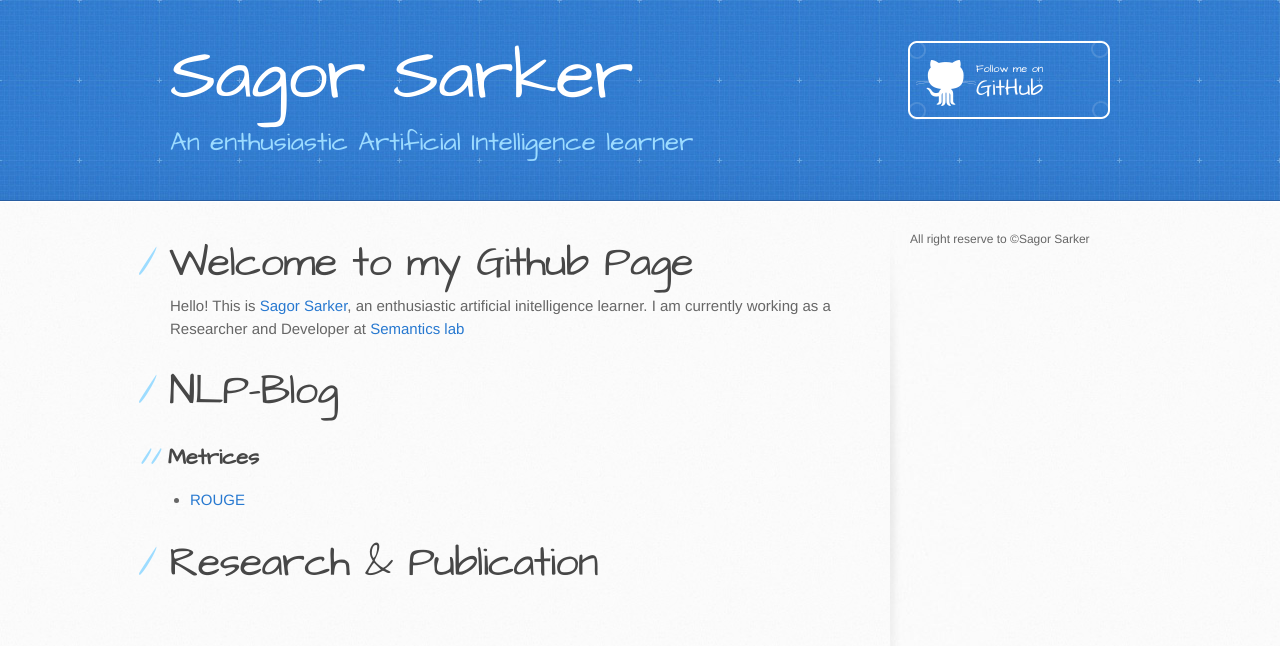
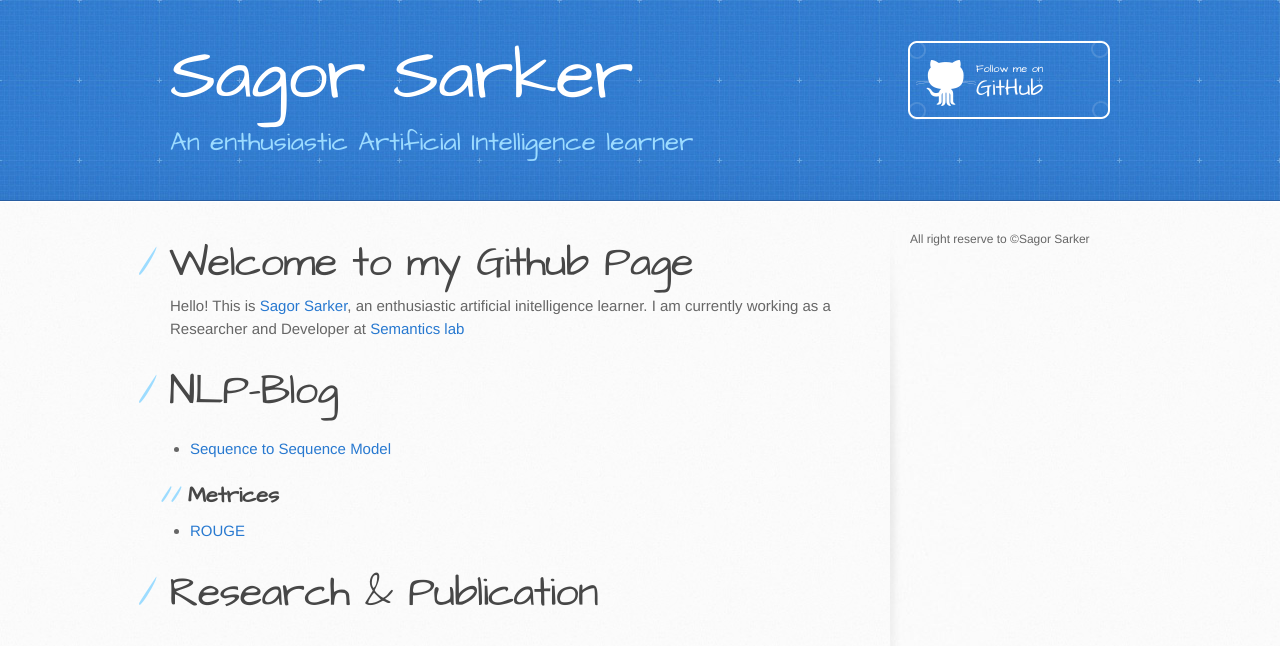
Before and after one commit to sagorbrur/sagorbrur.github.io, a Jekyll site: the page built from index.md, in a window 1280 px wide. Shown: the top 646 px of the page. Built offline with Jekyll 4.4.1, drawn with Linux system fonts in a browser that asks for light colours; our own code applies the rules of GitHub Pages for plain Markdown files.

Commit message:
Update index.md

```diff
--- a/index.md
+++ b/index.md
@@ -2,6 +2,7 @@
 Hello! This is [Sagor Sarker](https://www.linkedin.com/in/sagor-sarker/), an enthusiastic artificial initelligence learner.
 I am currently working as a Researcher and Developer at [Semantics lab](http://semanticslab.net/)
 # NLP-Blog
+* [Sequence to Sequence Model](seq2seq-model)
 ## Metrices
 * [ROUGE](rouge.md)
 
```
